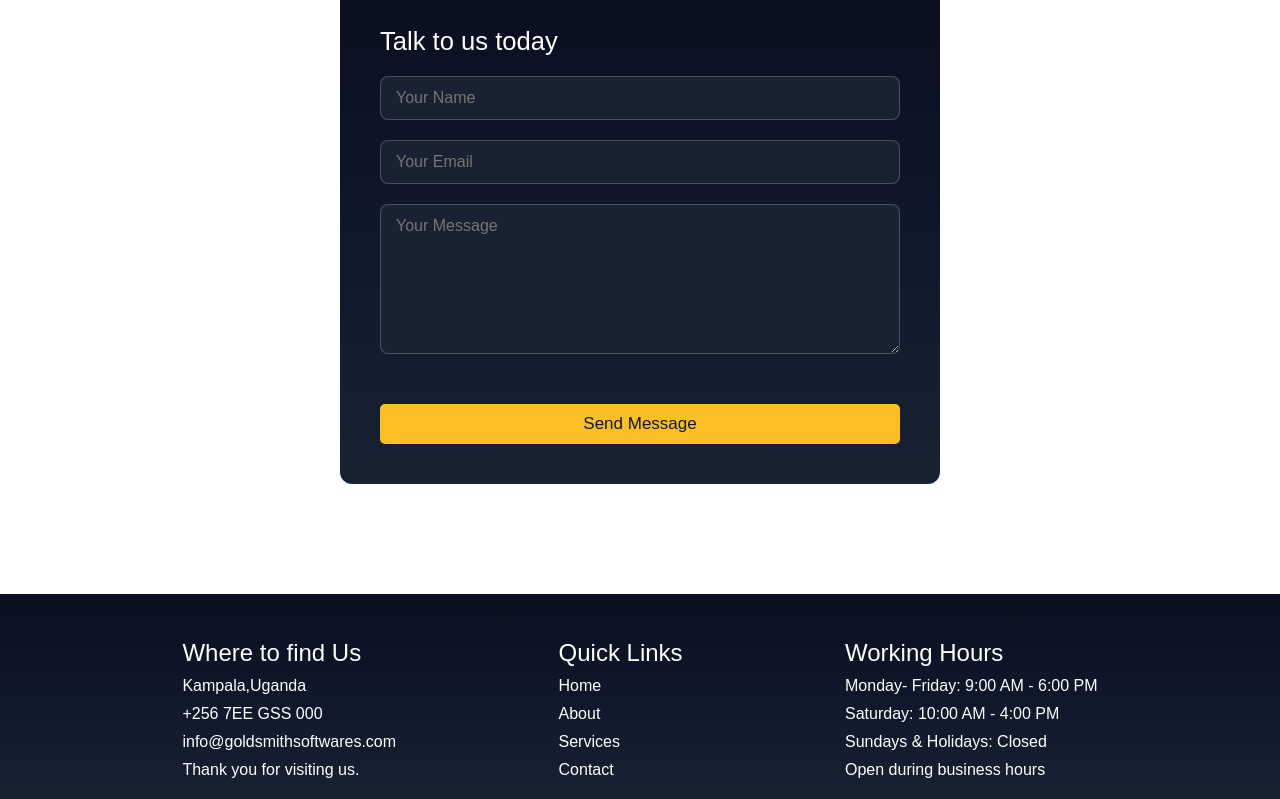
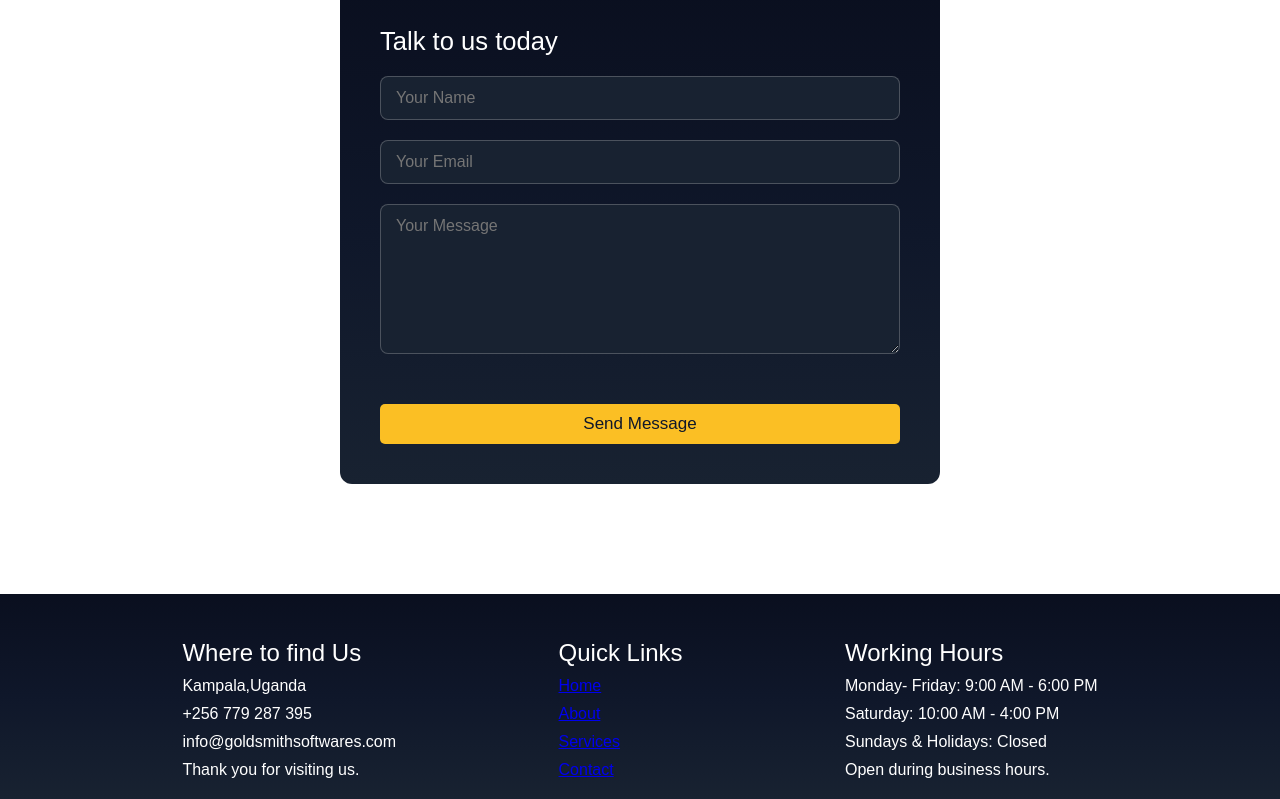
Before and after one commit to dariusjackony/Goldsmith-Software, a React (Vite) app: page /contact in a window 1280 px wide. Shown: the part 407-1206 px from the top of the page. Built offline with nearby package versions, Linux system fonts and the light colour scheme.

Commit message:
Update: added the footer navigation

```diff
--- a/src/components/Contact/Contact.jsx
+++ b/src/components/Contact/Contact.jsx
@@ -1,4 +1,5 @@
 import "./Contact.css";
+import { Link } from "react-router-dom";
 export default function Contact(){
     return(
         <section className="contact-main-container">
@@ -9,7 +10,7 @@
                             <span>Kampala,Uganda</span>
                         </div>
                         <div className="info-box">
-                            <span>+256 7EE GSS 000</span>
+                            <span>+256 779 287 395</span>
                         </div>
                         <div className="info-box">
                             <span>
@@ -25,20 +26,16 @@
                     <div className="quick-links">
                     <span className="contact-head">Quick Links</span>
                         <div className="info-box">
-                            <span>Home</span>
+                           <Link to="/"><span>Home</span></Link>
                         </div>
                         <div className="info-box">
-                            <span>About</span>
+                            <Link to="/about"><span>About</span></Link>
                         </div>
                         <div className="info-box">
-                            <span>
-                                Services
-                            </span>
+                            <Link to="/services"><span>Services</span></Link>
                         </div>
                         <div className="info-box">
-                            <span>
-                                Contact
-                            </span>
+                           <Link to="/contact"><span>Contact</span></Link>
                         </div>
                     </div>
                     <div className="working-hours">
@@ -56,7 +53,7 @@
                         </div>
                         <div className="info-box">
                             <span>
-                                Open during business hours
+                                Open during business hours.
                             </span>
                         </div>
                     </div>
```
